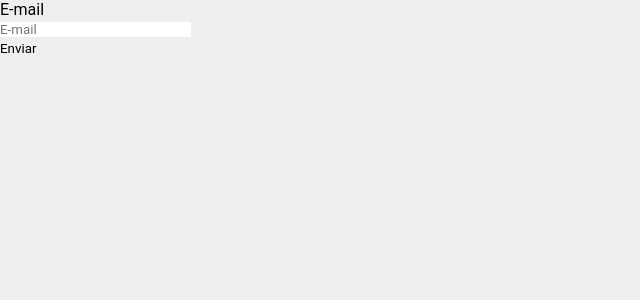
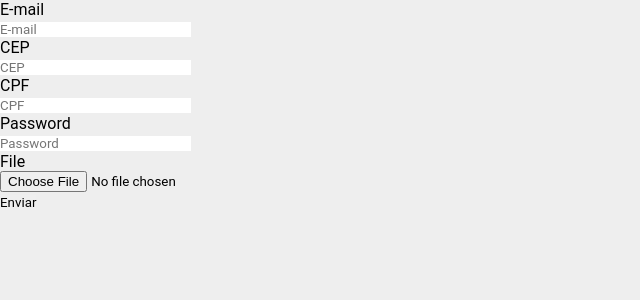
Before and after one commit to pedrobuzzJS/criador-de-web-services, a React (Create React App) app in the folder frontend/: page / in a window 1280 px wide. Shown: the top 300 px of the page, without its empty margins (0-640 px from the left). Built offline with nearby package versions, Linux system fonts and the light colour scheme.

Commit message:
ajustando types de input html, component input padrão

```diff
--- a/frontend/src/App.tsx
+++ b/frontend/src/App.tsx
@@ -32,6 +32,38 @@ const App: React.FC = () => {
         placeholder="E-mail"
         onChange={handleChange}
       />
+      <Input
+        spanText="CEP"
+        // prefix="CEP"
+        name="cep"
+        type="cep"
+        placeholder="CEP"
+        onChange={handleChange}
+      />
+      <Input
+        spanText="CPF"
+        // prefix="CPF"
+        name="cpf"
+        type="cpf"
+        placeholder="CPF"
+        onChange={handleChange}
+      />
+      <Input
+        spanText="Password"
+        // prefix="E-mail"
+        name="password"
+        type="password"
+        placeholder="Password"
+        onChange={handleChange}
+      />
+      <Input
+        spanText="File"
+        // prefix="E-mail"
+        name="file"
+        type="file"
+        placeholder="File"
+        onChange={handleChange}
+      />
 
       <button className="button" onClick={() => console.log(usuario)}>
         Enviar
--- a/frontend/src/components/Inputs/InputDefault/index.tsx
+++ b/frontend/src/components/Inputs/InputDefault/index.tsx
@@ -1,4 +1,4 @@
-import React, { InputHTMLAttributes, useCallback, useState } from "react";
+import React, { InputHTMLAttributes, useCallback, useRef, useState } from "react";
 import { emailValidation } from "../../FormValidations/FormValidations";
 import { cep, cpf, currency, nullMask } from "../Masks/Masks";
 interface InputProps extends InputHTMLAttributes<HTMLInputElement> {
@@ -11,7 +11,7 @@ interface InputProps extends InputHTMLAttributes<HTMLInputElement> {
 const Input: React.FC<InputProps> = ({ type, prefix, spanText, ...props }) => {
     const [ isFocused, setIsFocused ] = useState<Boolean>(false);
     const [ isFilled, setIsFilled ] = useState<Boolean>(false);
-
+    const inputRef = useRef<HTMLInputElement>(null);
     const handleKeyUp = useCallback(
         (e: React.FormEvent<HTMLInputElement>) => {
             if (type === "cep") {
@@ -38,7 +38,7 @@ const Input: React.FC<InputProps> = ({ type, prefix, spanText, ...props }) => {
             {spanText && <span>{spanText}</span>}
             <br />
             {prefix && <span>{prefix}</span>}
-            <input { ...props } onKeyUp={handleKeyUp} />
+            <input ref={inputRef} type={type} {...props} onKeyUp={handleKeyUp} />
         </div>
     )
 };
```
Also changed, not shown: frontend/src/context/auth.tsx (+10 -9 lines), frontend/src/services/auth.ts (deleted).
